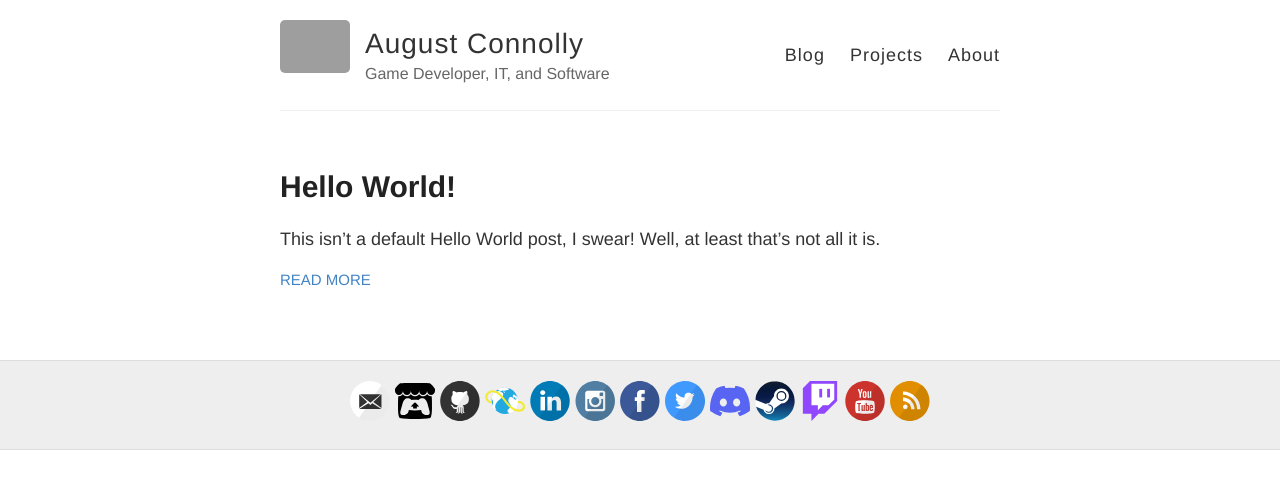
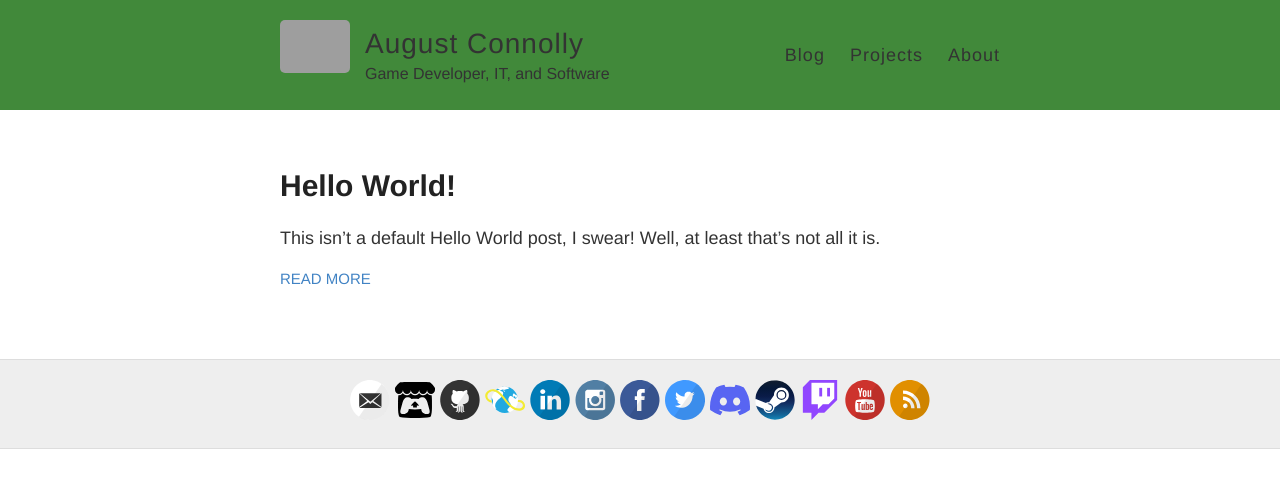
Before and after one commit to aconnolly2/aconnolly2.github.io, a Jekyll site: the page built from index.html, in a window 1280 px wide. Shown: the top 489 px of the page. Built offline with Jekyll 4.4.1, drawn with Linux system fonts in a browser that asks for light colours; grey boxes are pictures that could not be loaded.

Commit message:
Adjusted header color. Maybe added Disqus?

```diff
--- a/_config.yml
+++ b/_config.yml
@@ -39,7 +39,7 @@ footer-links:
 
 # Enter your Disqus shortname (not your username) to enable commenting on posts
 # You can find your shortname on the Settings page of your Disqus account
-disqus:
+disqus: aconnolly2.github.io
 
 # Enter your Google Analytics web tracking code (e.g. UA-2110908-2) to activate tracking
 google_analytics:
--- a/style.scss
+++ b/style.scss
@@ -151,12 +151,12 @@ img {
 //
 
 .wrapper-masthead {
+  background-color: #41893a;
   margin-bottom: 50px;
 }
 
 .masthead {
   padding: 20px 0;
-  border-bottom: 1px solid $lightGray;
 
   @include mobile {
     text-align: center;
@@ -202,7 +202,7 @@ img {
 
 .site-description {
   margin: -5px 0 0 0;
-  color: $gray;
+  color: $darkGray;
   font-size: 16px;
 
   @include mobile {
```
